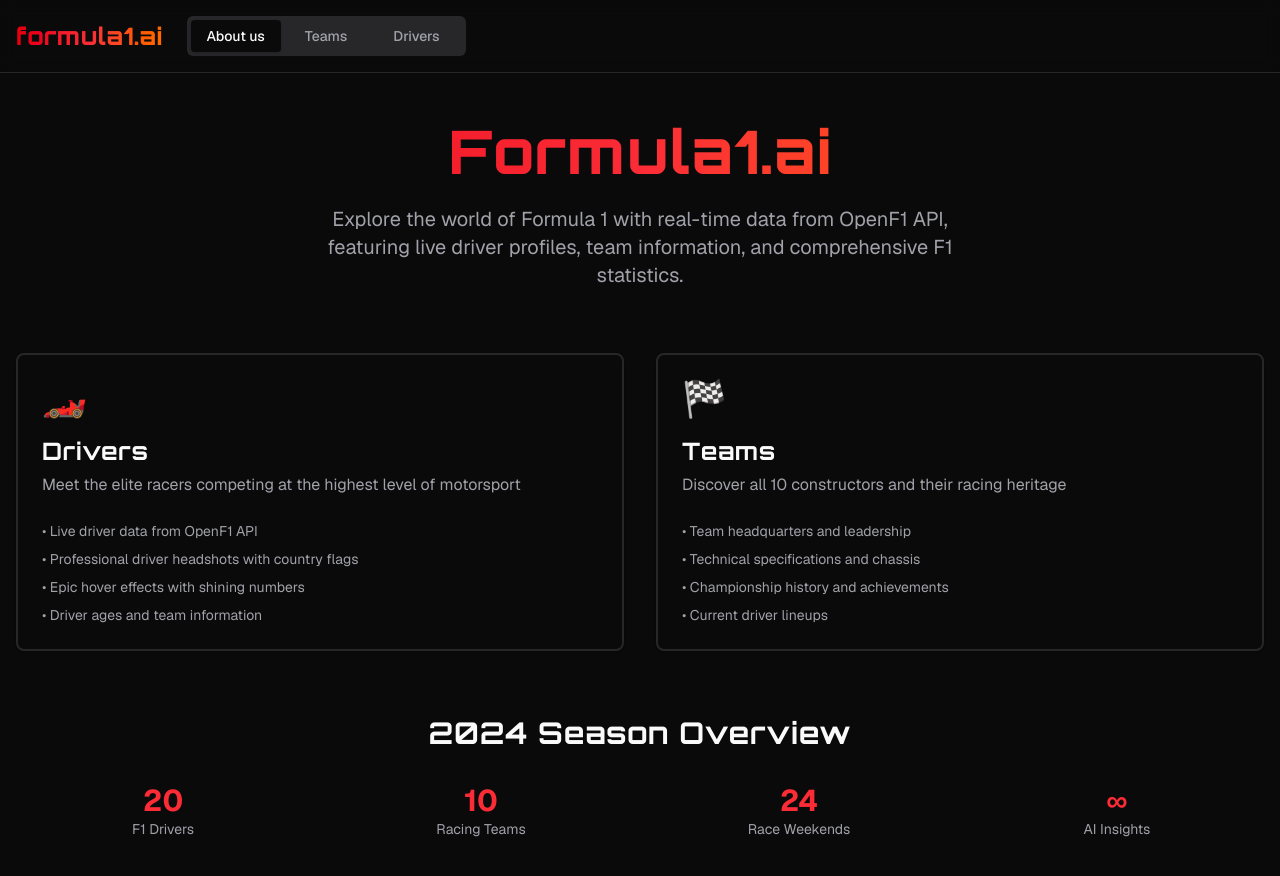
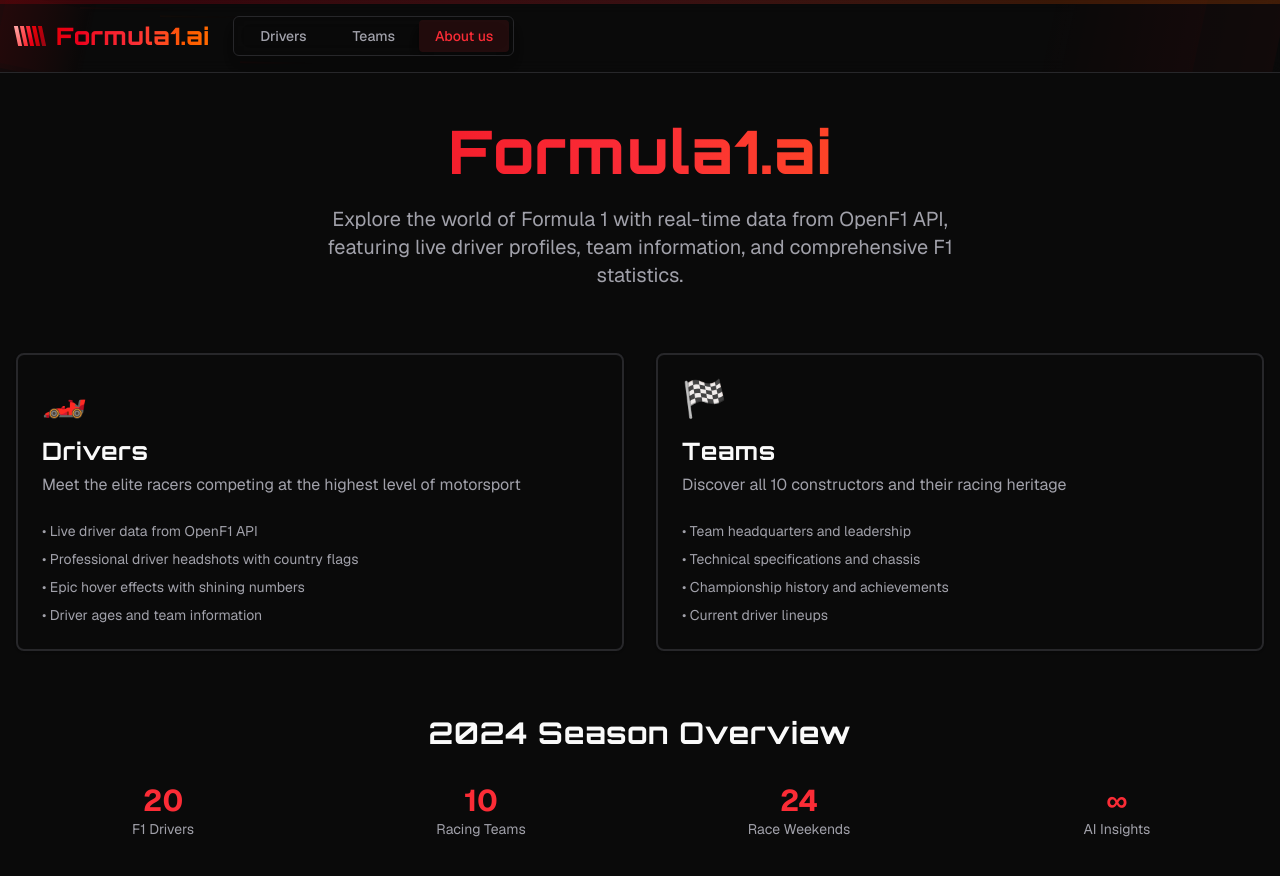
Before and after one commit to pratyush-okay/f1.ai-frontend, a Next.js app: page /about in a window 1280 px wide. Shown: the top 876 px of the page. Built offline with nearby package versions, Linux system fonts and the light colour scheme.

Commit message:
🧩Fix: Add racing-themed styles and animations; enhance navbar and team standings table

```diff
--- a/src/app/globals.css
+++ b/src/app/globals.css
@@ -50,6 +50,61 @@
     --color-input: #27272a;
     --color-ring: #d4d4d8;
   }
+}
+
+/* Orbitron font styles for headings and logos */
+h1, h2, h3, h4, h5, h6 {
+  font-family: var(--font-orbitron), sans-serif;
+  font-weight: 700;
+  letter-spacing: 0.025em;
+}
+
+.logo-text {
+  font-family: var(--font-orbitron), sans-serif;
+  font-weight: 800;
+  letter-spacing: 0.02em;
+}
+
+/* Speed and racing animations */
+@keyframes speed-line {
+  0% {
+    transform: translateX(-100%) skewX(-12deg);
+    opacity: 0;
+  }
+  50% {
+    opacity: 1;
+  }
+  100% {
+    transform: translateX(100vw) skewX(-12deg);
+    opacity: 0;
+  }
+}
+
+@keyframes speed-glow {
+  0%, 100% {
+    box-shadow: 0 0 5px rgba(239, 68, 68, 0.3);
+  }
+  50% {
+    box-shadow: 0 0 20px rgba(239, 68, 68, 0.6), 0 0 30px rgba(239, 68, 68, 0.4);
+  }
+}
+
+.speed-line {
+  animation: speed-line 3s ease-in-out infinite;
+}
+
+.speed-glow {
+  animation: speed-glow 2s ease-in-out infinite;
+}
+
+/* Enhanced hover effects for racing feel */
+.racing-hover {
+  transition: all 0.3s cubic-bezier(0.34, 1.56, 0.64, 1);
+}
+
+.racing-hover:hover {
+  transform: translateY(-1px) scale(1.02);
+  filter: brightness(1.1);
 }
 
 * {
@@ -109,16 +164,3 @@ body {
     background-color: rgba(75, 85, 99, 0.7);
   }
 }
-
-/* Orbitron font styles for headings and logos */
-h1, h2, h3, h4, h5, h6 {
-  font-family: var(--font-orbitron), sans-serif;
-  font-weight: 700;
-  letter-spacing: 0.025em;
-}
-
-.logo-text {
-  font-family: var(--font-orbitron), sans-serif;
-  font-weight: 800;
-  letter-spacing: 0.02em;
-}
--- a/src/components/navbar.tsx
+++ b/src/components/navbar.tsx
@@ -24,32 +24,99 @@ export function Navbar() {
   };
 
   return (
-    <nav className="border-b bg-background/95 backdrop-blur supports-[backdrop-filter]:bg-background/60 sticky top-0 z-50">
-      <div className="container mx-auto px-4 py-4">
+    <nav className="relative border-b bg-background/95 backdrop-blur supports-[backdrop-filter]:bg-background/60 sticky top-0 z-50 overflow-hidden">
+      {/* Diagonal speed stripes background */}
+      <div className="absolute inset-0 opacity-25">
+        <div className="absolute top-0 left-0 w-full h-full">
+          {/* Large diagonal stripes */}
+          <div className="absolute -top-2 -left-20 w-40 h-20 bg-gradient-to-r from-red-500/40 to-transparent rotate-12"></div>
+          <div className="absolute -top-2 -left-10 w-32 h-20 bg-gradient-to-r from-red-600/30 to-transparent rotate-12"></div>
+          <div className="absolute -top-2 left-0 w-24 h-20 bg-gradient-to-r from-red-700/20 to-transparent rotate-12"></div>
+
+          {/* Right side diagonal elements */}
+          <div className="absolute top-0 right-0 w-60 h-full bg-gradient-to-l from-red-500/15 to-transparent -skew-x-12"></div>
+          <div className="absolute top-0 right-20 w-40 h-full bg-gradient-to-l from-red-600/10 to-transparent -skew-x-12"></div>
+        </div>
+      </div>
+
+      {/* Speed lines background */}
+      <div className="absolute inset-0 opacity-5">
+        <div className="absolute top-0 left-0 w-full h-full">
+          <div className="absolute top-2 left-20 w-32 h-0.5 bg-gradient-to-r from-red-500 to-transparent skew-y-1 animate-pulse"></div>
+          <div className="absolute top-4 left-40 w-24 h-0.5 bg-gradient-to-r from-orange-500 to-transparent skew-y-1 animate-pulse delay-300"></div>
+          <div className="absolute bottom-2 left-60 w-20 h-0.5 bg-gradient-to-r from-red-600 to-transparent skew-y-1 animate-pulse delay-700"></div>
+        </div>
+      </div>
+
+      {/* Racing stripe accent */}
+      <div className="absolute top-0 left-0 w-full h-1 bg-gradient-to-r from-red-600 via-red-500 to-orange-500 opacity-20"></div>
+
+      <div className="container mx-auto px-4 py-4 relative">
         <div className="flex items-center justify-start">
           {/* Logo/Brand */}
           <div className="flex items-center space-x-6">
-            <h1
-              className="text-2xl font-bold bg-gradient-to-r from-red-600 via-red-500 to-orange-500 bg-clip-text text-transparent cursor-pointer hover:opacity-80 transition-opacity logo-text"
+            <div className="relative group flex items-center">
+              {/* Speed element in front of logo */}
+              <div className="relative mr-3 flex items-center">
+                {/* Racing stripes */}
+                <div className="flex items-center space-x-0.5 group-hover:scale-110 transition-transform duration-300">
+                  <div className="w-1 h-5 bg-gradient-to-b from-red-300 to-red-400 skew-x-12 shadow-lg"></div>
+                  <div className="w-1 h-5 bg-gradient-to-b from-red-400 to-red-500 skew-x-12 shadow-lg"></div>
+                  <div className="w-1 h-5 bg-gradient-to-b from-red-500 to-red-600 skew-x-12 shadow-lg"></div>
+                  <div className="w-1 h-5 bg-gradient-to-b from-red-600 to-red-700 skew-x-12 shadow-lg"></div>
+                  <div className="w-1 h-5 bg-gradient-to-b from-red-700 to-red-800 skew-x-12 shadow-lg"></div>
+                </div>
+
+                {/* Dynamic speed lines */}
+                <div className="absolute -right-2 top-1/2 -translate-y-1/2 opacity-0 group-hover:opacity-100 transition-opacity duration-300">
+                  <div className="w-6 h-0.5 bg-gradient-to-r from-red-500 to-transparent animate-pulse"></div>
+                  <div className="w-4 h-0.5 bg-gradient-to-r from-orange-500 to-transparent animate-pulse delay-150 mt-1"></div>
+                  <div className="w-5 h-0.5 bg-gradient-to-r from-yellow-500 to-transparent animate-pulse delay-300 mt-1"></div>
+                </div>
+              </div>
+
+              <h1
+                className="text-2xl font-bold bg-gradient-to-r from-red-600 via-red-500 to-orange-500 bg-clip-text text-transparent cursor-pointer logo-text transition-all duration-300 hover:scale-105 hover:tracking-wider relative z-10"
               onClick={() => router.push("/")}
             >
-              formula1.ai
+                Formula1.ai
             </h1>
 
+              {/* Subtle glow effect on hover */}
+              <div className="absolute inset-0 bg-gradient-to-r from-red-500/10 via-red-400/10 to-orange-500/10 rounded-lg opacity-0 group-hover:opacity-100 transition-opacity duration-300 blur-sm -z-10"></div>
+
+              {/* Speed streak effect */}
+              <div className="absolute -right-2 top-1/2 -translate-y-1/2 w-8 h-0.5 bg-gradient-to-r from-red-500 to-transparent opacity-0 group-hover:opacity-60 transition-all duration-300 group-hover:w-16"></div>
+            </div>
+
             {/* Navigation Tabs - Right next to logo */}
+            <div className="relative">
             <Tabs value={getCurrentTab()} onValueChange={handleTabChange} className="w-auto">
-              <TabsList className="grid w-full grid-cols-3">
-                <TabsTrigger value="formula1" className="px-4">
-                  About us
+                <TabsList className="grid w-full grid-cols-3 bg-background/50 backdrop-blur-sm border border-border/50 shadow-lg">
+                  <TabsTrigger
+                    value="drivers"
+                    className="px-4 relative overflow-hidden transition-all duration-300 hover:scale-105 data-[state=active]:bg-red-500/10 data-[state=active]:text-red-500 data-[state=active]:shadow-lg"
+                  >
+                    <span className="relative z-10">Drivers</span>
+                    <div className="absolute inset-0 bg-gradient-to-r from-red-500/5 to-orange-500/5 opacity-0 hover:opacity-100 transition-opacity duration-300"></div>
                 </TabsTrigger>
-                <TabsTrigger value="teams" className="px-4">
-                  Teams
+                  <TabsTrigger
+                    value="teams"
+                    className="px-4 relative overflow-hidden transition-all duration-300 hover:scale-105 data-[state=active]:bg-red-500/10 data-[state=active]:text-red-500 data-[state=active]:shadow-lg"
+                  >
+                    <span className="relative z-10">Teams</span>
+                    <div className="absolute inset-0 bg-gradient-to-r from-red-500/5 to-orange-500/5 opacity-0 hover:opacity-100 transition-opacity duration-300"></div>
                 </TabsTrigger>
-                <TabsTrigger value="drivers" className="px-4">
-                  Drivers
+                  <TabsTrigger
+                    value="formula1"
+                    className="px-4 relative overflow-hidden transition-all duration-300 hover:scale-105 data-[state=active]:bg-red-500/10 data-[state=active]:text-red-500 data-[state=active]:shadow-lg"
+                  >
+                    <span className="relative z-10">About us</span>
+                    <div className="absolute inset-0 bg-gradient-to-r from-red-500/5 to-orange-500/5 opacity-0 hover:opacity-100 transition-opacity duration-300"></div>
                 </TabsTrigger>
               </TabsList>
             </Tabs>
+            </div>
           </div>
         </div>
       </div>
```
Also changed, not shown: src/components/team-standings-table.tsx (+37 -13 lines).
